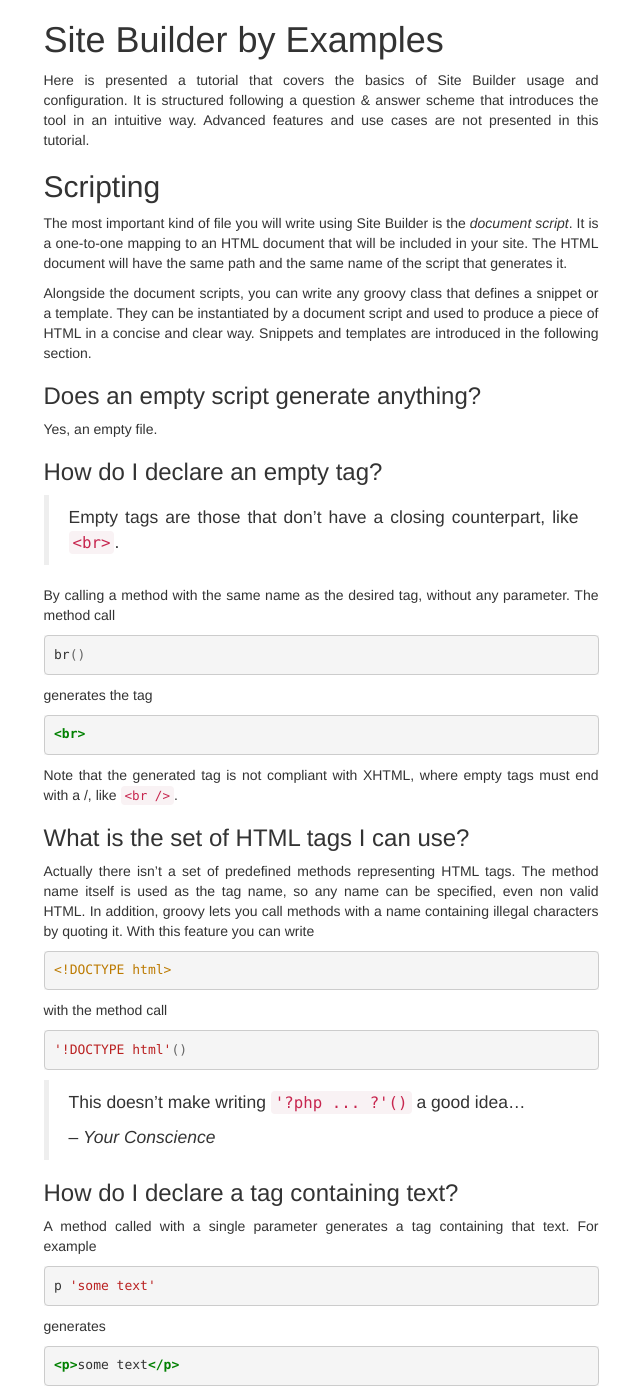
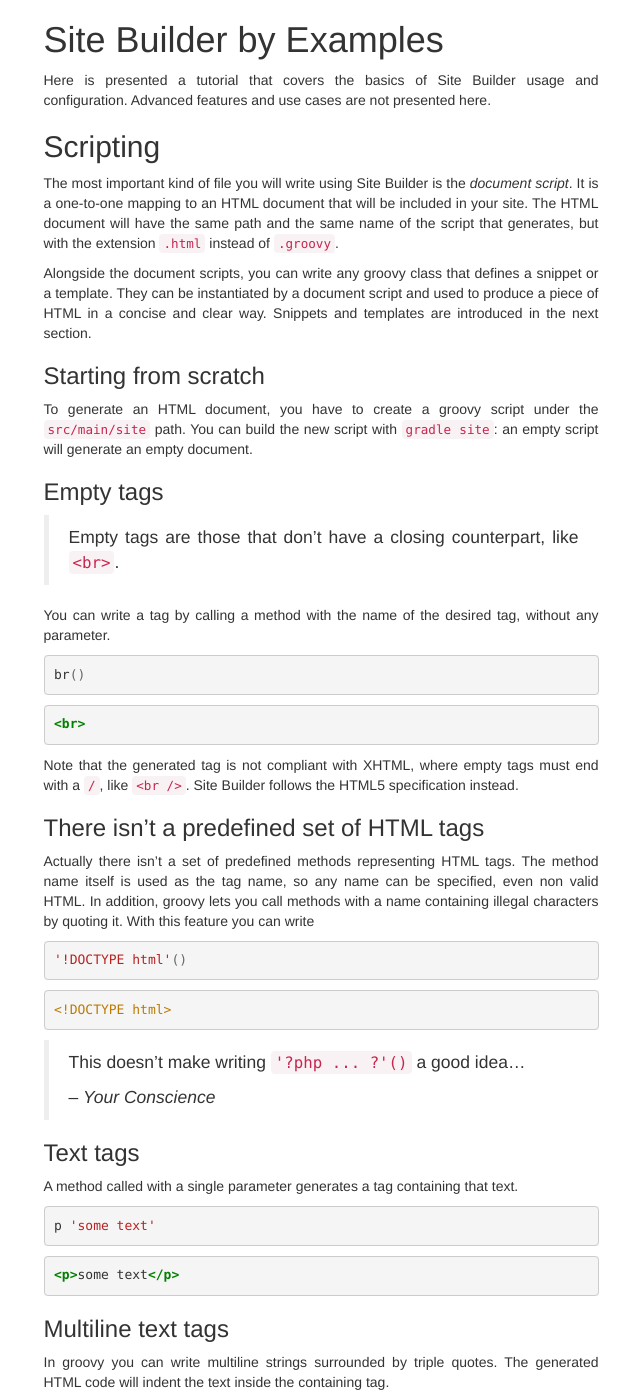
Before and after one commit to metahelicase/site-builder, a Jekyll site: the page built from examples/index.md, in a window 1280 px wide and 1400 px high. Shown: the whole window, without its empty margins (319-959 px from the left). Built offline with Jekyll 4.4.1, drawn with Linux system fonts in a browser that asks for light colours; nearby versions of some CDN libraries; Markdown is read by kramdown in place of the engine named in the settings; some of the changed text lies outside the part shown.

Commit message:
Restructured examples page

```diff
--- a/examples/index.md
+++ b/examples/index.md
@@ -6,91 +6,90 @@ layout: default
 # Site Builder by Examples
 
 Here is presented a tutorial that covers the basics of Site Builder usage and configuration.
-It is structured following a question & answer scheme that introduces the tool in an intuitive way.
-Advanced features and use cases are not presented in this tutorial.
+Advanced features and use cases are not presented here.
 
 ## Scripting
 
 The most important kind of file you will write using Site Builder is the *document script*.
 It is a one-to-one mapping to an HTML document that will be included in your site.
-The HTML document will have the same path and the same name of the script that generates it.
+The HTML document will have the same path and the same name of the script that generates, but with the extension `.html` instead of `.groovy`.
 
 Alongside the document scripts, you can write any groovy class that defines a snippet or a template.
 They can be instantiated by a document script and used to produce a piece of HTML in a concise and clear way.
-Snippets and templates are introduced in the following section.
+Snippets and templates are introduced in the next section.
 
-### Does an empty script generate anything?
+### Starting from scratch
 
-Yes, an empty file.
+To generate an HTML document, you have to create a groovy script under the `src/main/site` path.
+You can build the new script with `gradle site`: an empty script will generate an empty document.
 
-### How do I declare an empty tag?
+### Empty tags
 
 > Empty tags are those that don't have a closing counterpart, like `<br>`.
 
-By calling a method with the same name as the desired tag, without any parameter.
-The method call
+You can write a tag by calling a method with the name of the desired tag, without any parameter.
 
 {% highlight groovy %}
 br()
 {% endhighlight %}
 
-generates the tag
-
 {% highlight html %}
 <br>
 {% endhighlight %}
 
-Note that the generated tag is not compliant with XHTML, where empty tags must end with a /, like `<br />`.
+Note that the generated tag is not compliant with XHTML, where empty tags must end with a `/`, like `<br />`.
+Site Builder follows the HTML5 specification instead.
 
-### What is the set of HTML tags I can use?
+### There isn't a predefined set of HTML tags
 
 Actually there isn't a set of predefined methods representing HTML tags.
 The method name itself is used as the tag name, so any name can be specified, even non valid HTML.
 In addition, groovy lets you call methods with a name containing illegal characters by quoting it.
 With this feature you can write
 
+{% highlight groovy %}
+'!DOCTYPE html'()
+{% endhighlight %}
+
 {% highlight html %}
 <!DOCTYPE html>
-{% endhighlight %}
-
-with the method call
-
-{% highlight groovy %}
-'!DOCTYPE html'()
 {% endhighlight %}
 
 > This doesn't make writing `'?php ... ?'()` a good idea...
 >
 > -- <cite>Your Conscience</cite>
 
-### How do I declare a tag containing text?
+### Text tags
 
 A method called with a single parameter generates a tag containing that text.
-For example
 
 {% highlight groovy %}
 p 'some text'
 {% endhighlight %}
 
-generates
-
 {% highlight html %}
 <p>some text</p>
 {% endhighlight %}
 
-### What if the contained text is multiline?
+### Multiline text tags
 
-The groovy language let you write multiline strings, surrounded by triple quotes.
-Too keep things neat, you can start writing the text on a new line and end it with a blank one.
-Site builder ignores a blank first line and a blank last one.
-Therefore writing
+In groovy you can write multiline strings surrounded by triple quotes.
+The generated HTML code will indent the text inside the containing tag.
 
 {% highlight groovy %}
 p '''multiline
     text'''
 {% endhighlight %}
 
-or
+{% highlight html %}
+<p>
+    multiline
+    text
+</p>
+{% endhighlight %}
+
+Too keep things neat, you can start writing the text on a new line and end it with a blank one.
+Site Builder ignores a blank first line and a blank last one.
 
 {% highlight groovy %}
 p '''
@@ -99,8 +98,6 @@ p '''
 '''
 {% endhighlight %}
 
-generates the same HTML:
-
 {% highlight html %}
 <p>
     multiline
@@ -108,69 +105,59 @@ generates the same HTML:
 </p>
 {% endhighlight %}
 
-Internal blank lines are preserved, resulting in a blank line in the target document.
+Internal blank lines of a text are preserved, resulting in a blank line in the target document.
 
 {% highlight groovy %}
 p '''
     This is a multiline text.
     The first and the last line are dropped if blank.
 
-    Internal blank lines are left instead.
+    Internal blank lines are preserved instead.
 '''
 {% endhighlight %}
-
-The generated tag will contain the same lines, properly indented.
 
 {% highlight html %}
 <p>
     This is a multiline text.
     The first and the last line are dropped if blank.
 
-    Internal blank lines are left instead.
+    Internal blank lines are preserved instead.
 </p>
 {% endhighlight %}
 
-### So the tag value must be of the string type...
+### Text can be any printable object
 
-No, the tag value can be any groovy object.
-Before the tag is rendered to the document, the value is converted to a string by calling its `toString` method.
+The tag value can be any groovy object.
+Before the tag is written to the document, the value is converted to a string by calling its `toString` method.
 
 {% highlight groovy %}
 def number = BigInteger.valueOf(1234567890)
 p number
 {% endhighlight %}
 
-becomes
-
 {% highlight html %}
 <p>1234567890</p>
 {% endhighlight %}
 
-### How do I add attributes to a tag?
+### Tags with attributes
 
 A method can be called with named parameters, which are translated to the tag's attributes.
 Attribute values can be any groovy object, not only strings.
 Their text value will be evaluated by the object's `toString` method.
-Therefore
 
 {% highlight groovy %}
-// simple text attribute
 img(src: '/images/logo.png')
 
-// an empty string is translated
-// to an empty attribute
+// an empty string is translated to an empty attribute
 input(disabled: '')
 
-// if null, the attribute
-// won't have a value
+// if null, the attribute won't have a value
 input(disabled: null)
 
 // the value can be any object
 def uri = new URI('/images/logo.png')
 img(src: uri)
 {% endhighlight %}
-
-is translated to
 
 {% highlight html %}
 <img src="/images/logo.png">
@@ -179,11 +166,10 @@ is translated to
 <img src="/images/logo.png">
 {% endhighlight %}
 
-### What about nesting tags?
+### Nesting tags
 
-A method call can be followed by a [closure](http://www.groovy-lang.org/closures.html "Groovy Closures").
+To define a list of children tags, a method call must be followed by a [closure](http://www.groovy-lang.org/closures.html "Groovy Closures").
 It opens a subcontext where children tags can be defined, which are formatted to the target document indented inside the enclosing tag.
-For example
 
 {% highlight groovy %}
 html {
@@ -192,14 +178,12 @@ html {
     }
     body {
         div {
-            h3 'Are indented properly'
-            p 'Inside the document.'
+            h3 'Nesting tags'
+            p 'Use closures to define children tags.'
         }
     }
 }
 {% endhighlight %}
-
-generates the document
 
 {% highlight html %}
 <html>
@@ -208,18 +192,17 @@ generates the document
     </head>
     <body>
         <div>
-            <h3>Are indented properly</h3>
-            <p>Inside the document.</p>
+            <h3>Nesting tags</h3>
+            <p>Use closures to define children tags.</p>
         </div>
     </body>
 </html>
 {% endhighlight %}
 
-### Is it possible to interleave text and tags?
+### The text metatag
 
 Tags sometimes come within text, like formatting tags as `em`, `strong` and `code`.
-However this behaviour cannot be achieved by using only methods.
-
+However this behaviour cannot be achieved by using only method calls.
 Site Builder has a particular way to add text to the document without a containing tag: the *text metatag*.
 It is a special tag named `_`, that accepts a value as its argument and formats it without adding any tag.
 You can interleave text and tags like in
@@ -233,8 +216,6 @@ p {
 }
 {% endhighlight %}
 
-that generates
-
 {% highlight html %}
 <p>
     Interleaving
@@ -244,17 +225,13 @@ that generates
 </p>
 {% endhighlight %}
 
-### Sorry but it looks like a...
+### The inlining metatag
 
-Bad solution.
+When using the text metatag, you cannot remove spaces that are introduced by the new lines which are inserted after every tag end.
+Text portions in an HTML document should be aggregated in separate lines to emphasize the cohesion of their content.
 
-In fact you cannot remove spaces that are introduced by the new lines that are inserted after every tag end.
-And a long text with nested tags inside it will be formatted as an ugly mess.
-
-Text portions in an HTML document should be aggregated in separate lines to emphasize the cohesion of their content.
 The *inlining metatag* solves this problem: it instructs the builder to format all its children on a single line.
 It is represented by the special tag `_`, like the text metatag but accepting a subcontext closure instead of a value.
-The script
 
 {% highlight groovy %}
 _ {
@@ -266,10 +243,17 @@ _ {
 }
 {% endhighlight %}
 
-generates the HTML document with the paragraph formatted on a single line:
+{% highlight html %}
+<p>Interleaving <em>and</em> inlining.</p>
+{% endhighlight %}
+
+Note that this time you must insert whitespace to separate words and tags by yourself.
+You can write the script on a single line too, to graphically represent the inlining effect in the target document.
+
+{% highlight groovy %}
+_ { p { _ 'Interleaving ' em 'and' _ ' inlining.' } }
+{% endhighlight %}
 
 {% highlight html %}
 <p>Interleaving <em>and</em> inlining.</p>
 {% endhighlight %}
-
-Note that this time you must insert whitespace to separate words and tags where needed by yourself.
```
